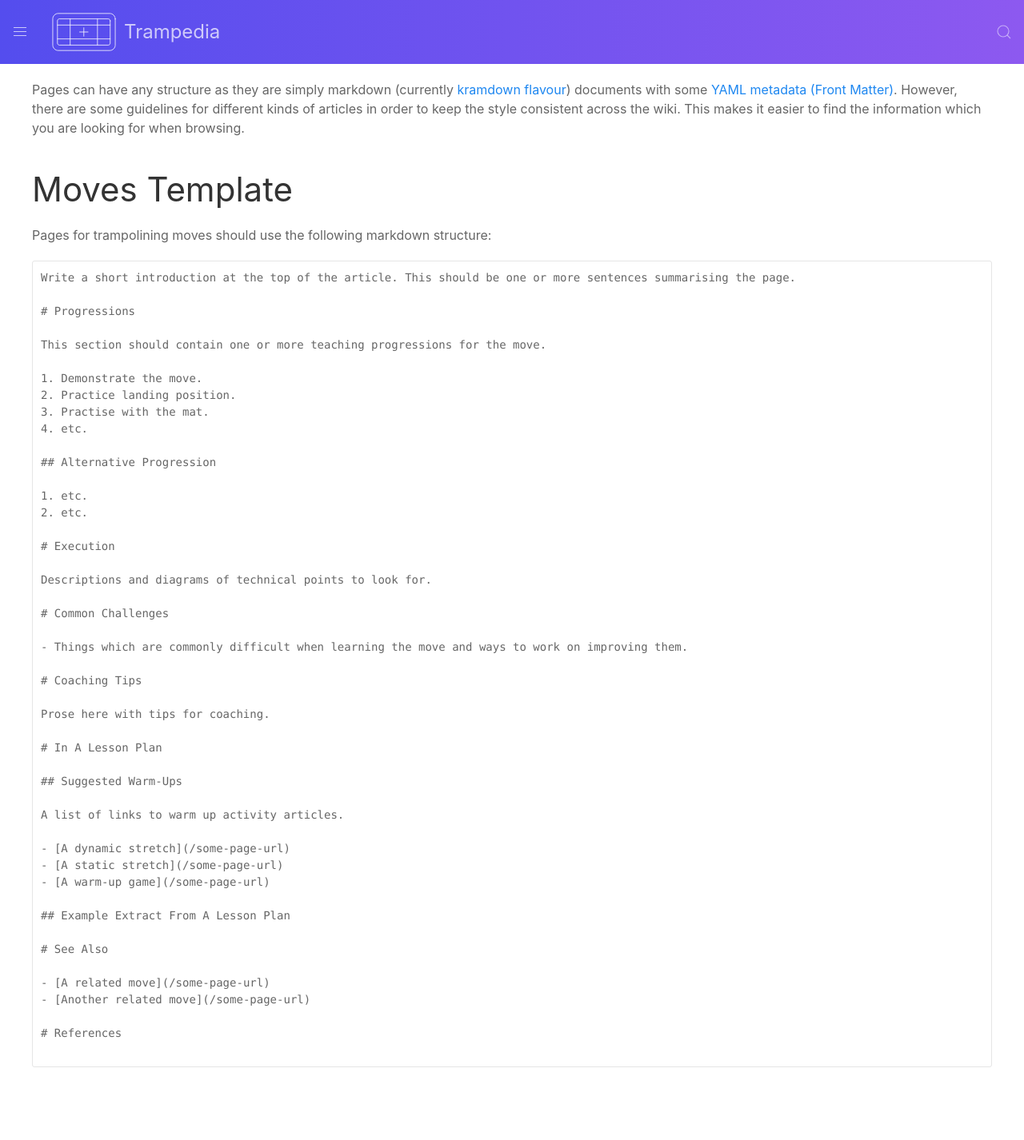
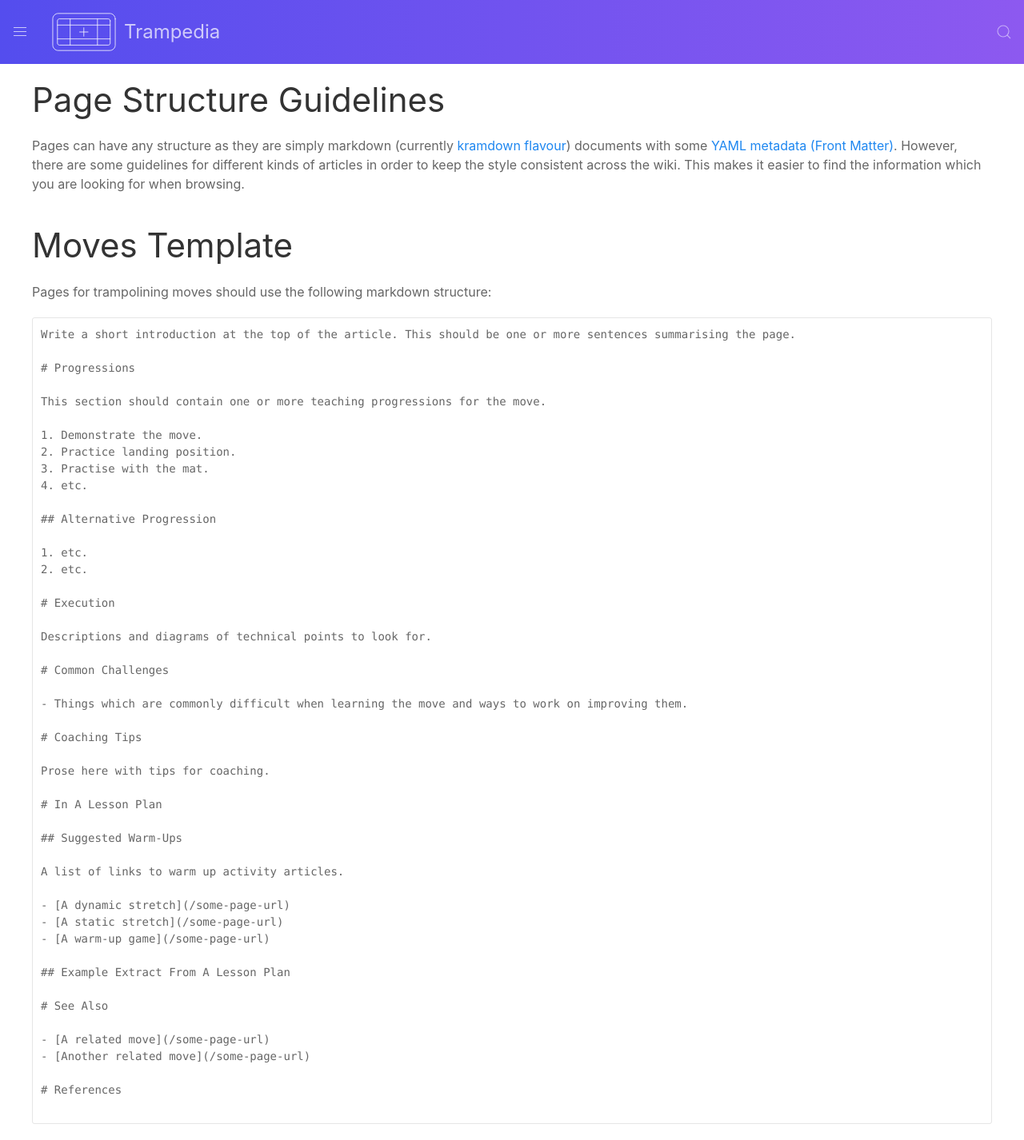
Before and after one commit to e-compton/trampedia, a Jekyll site: the page built from _articles/page-structure-guidelines.markdown, in a window 1280 px wide. Shown: the whole page at 80% size. Built offline with Jekyll 4.4.1, drawn with Linux system fonts in a browser that asks for light colours; nearby versions of some CDN libraries; before the commit the page ends 1355 px from its top, so only the background shows below that.

Commit message:
:lipstick: Added title heading for other layouts and added title class for styling

```diff
--- a/_layouts/article.html
+++ b/_layouts/article.html
@@ -13,7 +13,7 @@
     {% if page.infobox %}
     <div uk-grid>
       <div class="uk-width-expand@m">
-        <h1>{{ page.title }}</h1>
+        <h1 class="title">{{ page.title }}</h1>
         {{content}}
       </div>
 
@@ -31,7 +31,7 @@
       </div>
     </div>
     {% else %}
-    <h1>{{ page.title }}</h1>
+    <h1 class="title">{{ page.title }}</h1>
     {{content}}
     {% endif %}
 
--- a/_layouts/default.html
+++ b/_layouts/default.html
@@ -8,7 +8,10 @@
 <body>
   {% include header.html %}
 
-  <div class="uk-container">{{content}}</div>
+  <div class="uk-container">
+      <h1 class="title">{{page.title}}</h1>
+      {{content}}
+  </div>
 
   {% include footer.html %}
 </body>
--- a/_layouts/page.html
+++ b/_layouts/page.html
@@ -9,7 +9,7 @@
   {% include header.html %}
 
   <div class="uk-container">
-      <h1>{{page.title}}</h1>
+      <h1 class="title">{{page.title}}</h1>
       {{content}}
   </div>
 
```
Also changed, not shown: 1 other file.
